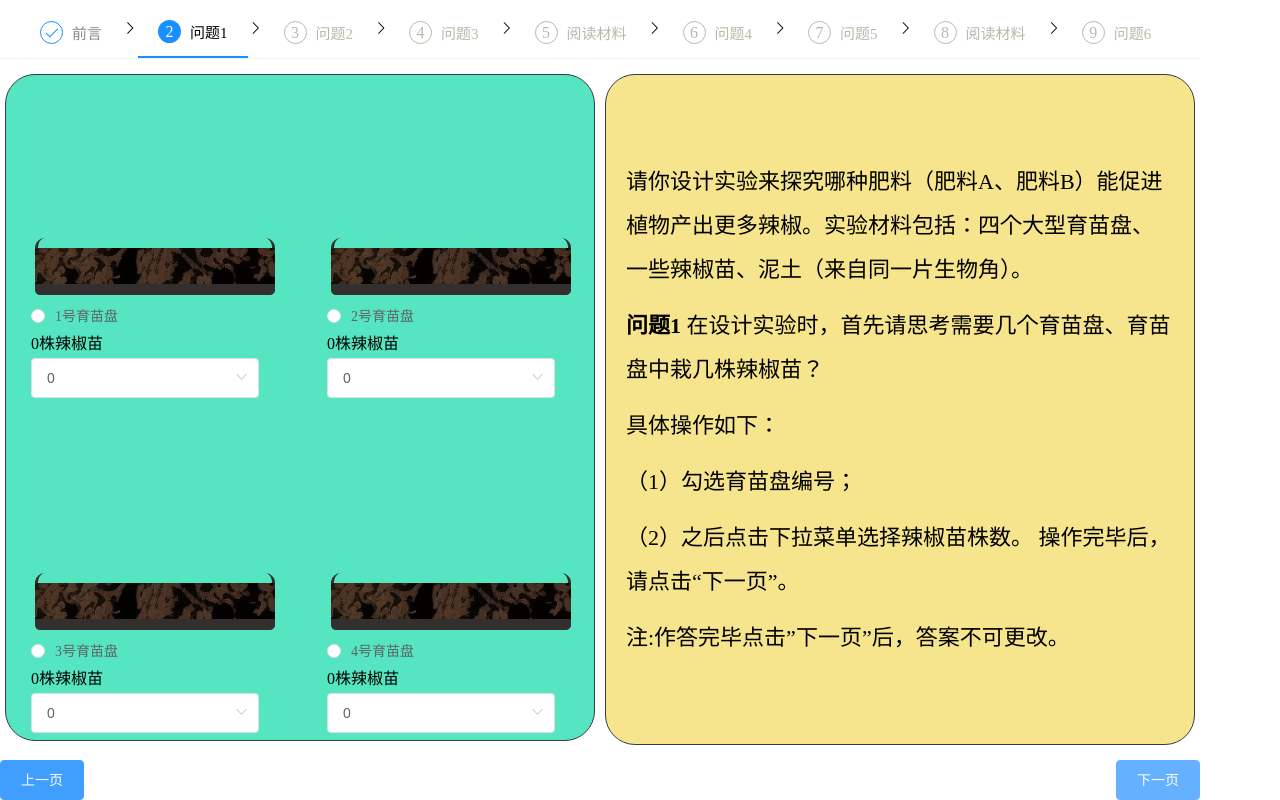
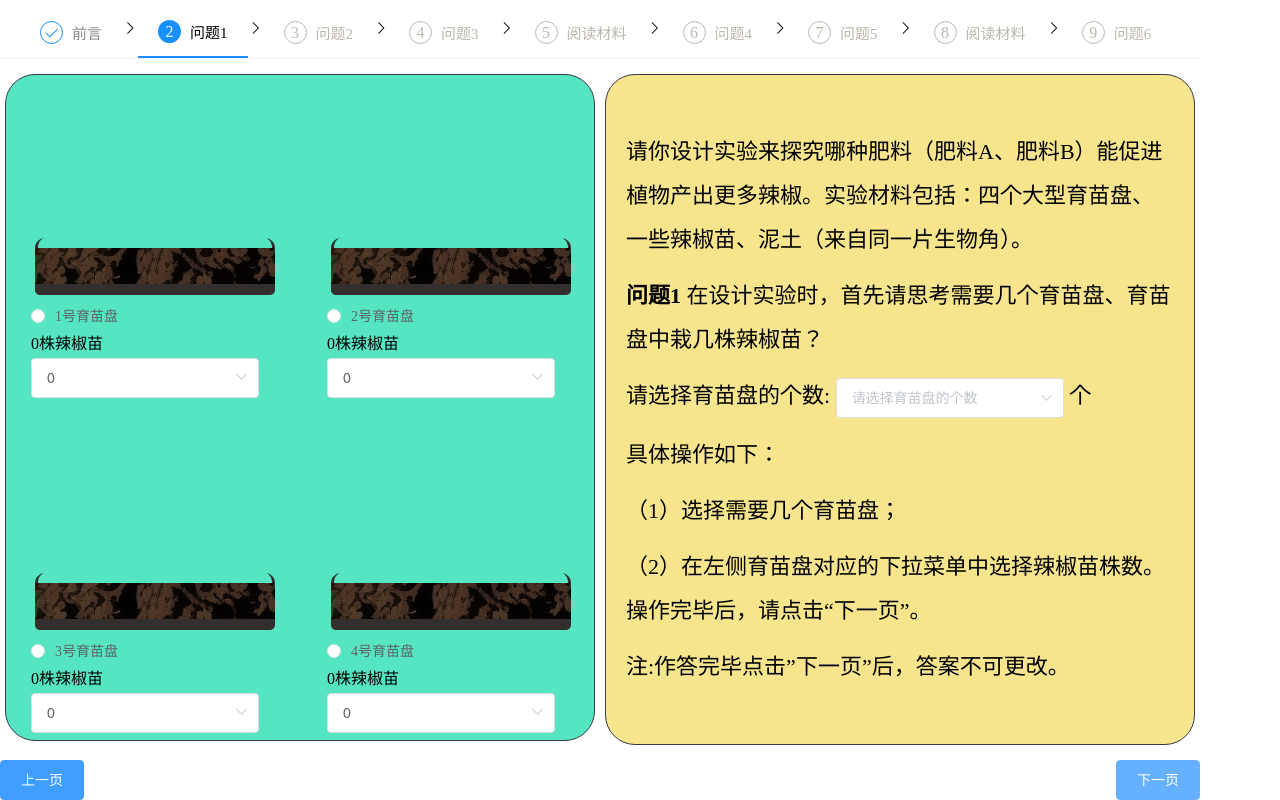
Before and after one commit to For-the-camera/pepper-planting, a Vue app: page / in a window 1280 px wide. Both pictures are taken after a click on the button "下一页". Built offline with nearby package versions, Linux system fonts and the light colour scheme.

Commit message:
fix:issues1 a litte

```diff
--- a/src/ppt/SelectPlateText.vue
+++ b/src/ppt/SelectPlateText.vue
@@ -3,7 +3,26 @@ export default {
   name: "SelectPlateText",
   props: {},
   data() {
-    return {};
+    return {
+      options: [
+        {
+          value: "1",
+          label: "1",
+        },
+        {
+          value: "2",
+          label: "2",
+        },
+        {
+          value: "3",
+          label: "3",
+        },
+        {
+          value: "4",
+          label: "4",
+        },
+      ],
+    };
   },
   methods: {},
 };
@@ -23,9 +42,25 @@ export default {
         <strong>问题1</strong>
         在设计实验时，首先请思考需要几个育苗盘、育苗盘中栽几株辣椒苗？
       </p>
+      <div>
+        请选择育苗盘的个数:
+        <el-select v-model="value" placeholder="请选择育苗盘的个数">
+          <el-option
+            v-for="item in options"
+            :key="item.value"
+            :label="item.label"
+            :value="item.value"
+          >
+          </el-option>
+        </el-select>
+        个
+      </div>
       <p>具体操作如下：</p>
-      <p>（1）勾选育苗盘编号；</p>
-      <p>（2）之后点击下拉菜单选择辣椒苗株数。 操作完毕后，请点击“下一页”。</p>
+      <p>（1）选择需要几个育苗盘；</p>
+      <p>
+        （2）在左侧育苗盘对应的下拉菜单中选择辣椒苗株数。
+        操作完毕后，请点击“下一页”。
+      </p>
       <p>注:作答完毕点击”下一页”后，答案不可更改。</p>
     </div>
   </div>
```
